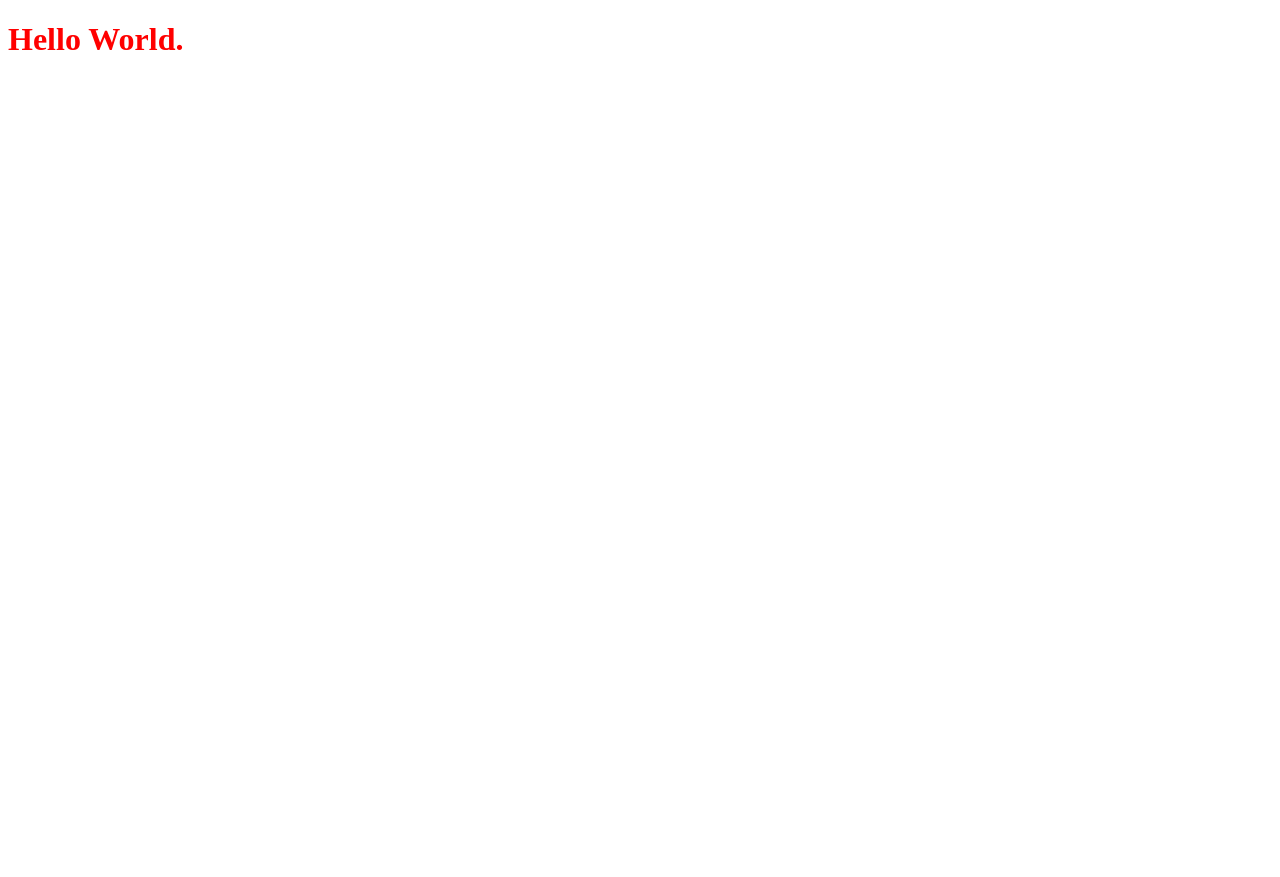
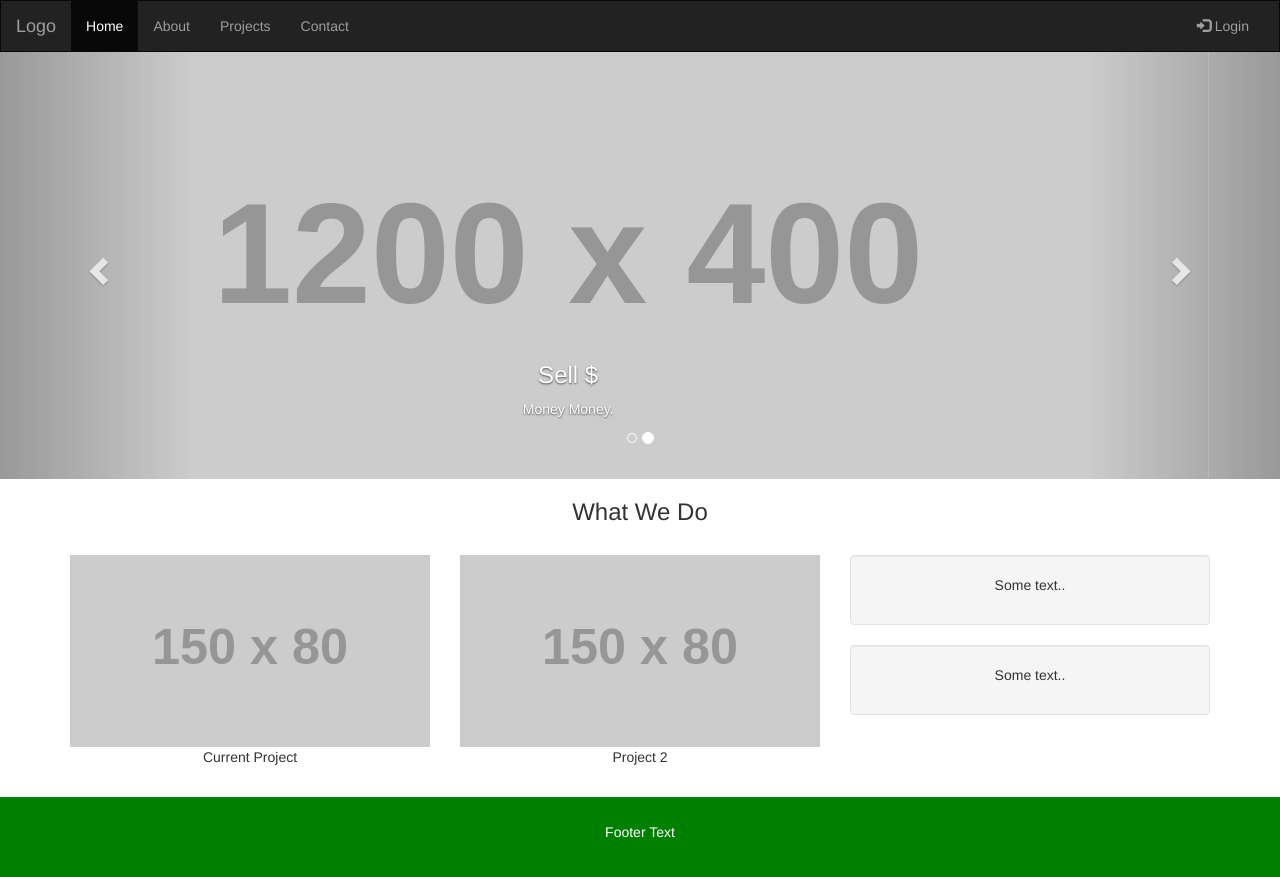
Before and after one commit to Connorhoy/team13, a plain HTML site: page index.html in a window 1280 px wide. Before the commit the page ends 800 px from the top, so only its background shows below. Drawn offline with nearby package versions, Linux system fonts and the light colour scheme; placeholder pictures from the web are drawn by us.

Commit message:
Adding basic foundational data. Added Bootstrap.

```diff
--- a/assets/styles/styles.css
+++ b/assets/styles/styles.css
@@ -1,3 +1,25 @@
-h1 {
-  color: red;
+/* Remove the navbar's default margin-bottom and rounded borders */
+  .navbar {
+    margin-bottom: 0;
+    border-radius: 0;
+  }
+
+  /* Add a gray background color and some padding to the footer */
+  footer {
+    background-color: green;
+    color: white;
+    padding: 25px;
+  }
+
+.carousel-inner img {
+    width: 100%; /* Set width to 100% */
+    margin: auto;
+    min-height:200px;
 }
+
+/* Hide the carousel text when the screen is less than 600 pixels wide */
+@media (max-width: 600px) {
+  .carousel-caption {
+    display: none;
+  }
+};
--- a/index.html
+++ b/index.html
@@ -1,12 +1,102 @@
 <!DOCTYPE html>
 <html lang="en">
 <head>
-  <meta charset="UTF-8">
-  <meta name="viewport" content="width=device-width, initial-scale=1.0">
+  <title>Team XIII</title>
+  <meta charset="utf-8">
+  <meta name="viewport" content="width=device-width, initial-scale=1">
+  <link rel="stylesheet" href="https://maxcdn.bootstrapcdn.com/bootstrap/3.4.1/css/bootstrap.min.css">
   <link rel="stylesheet" href="assets/styles/styles.css">
-  <title>Team XIII</title>
+  <script src="https://ajax.googleapis.com/ajax/libs/jquery/3.5.1/jquery.min.js"></script>
+  <script src="https://maxcdn.bootstrapcdn.com/bootstrap/3.4.1/js/bootstrap.min.js"></script>
 </head>
 <body>
-  <h1>Hello World.</h1>
+
+<nav class="navbar navbar-inverse">
+  <div class="container-fluid">
+    <div class="navbar-header">
+      <button type="button" class="navbar-toggle" data-toggle="collapse" data-target="#myNavbar">
+        <span class="icon-bar"></span>
+        <span class="icon-bar"></span>
+        <span class="icon-bar"></span>
+      </button>
+      <a class="navbar-brand" href="#">Logo</a>
+    </div>
+    <div class="collapse navbar-collapse" id="myNavbar">
+      <ul class="nav navbar-nav">
+        <li class="active"><a href="#">Home</a></li>
+        <li><a href="#">About</a></li>
+        <li><a href="#">Projects</a></li>
+        <li><a href="#">Contact</a></li>
+      </ul>
+      <ul class="nav navbar-nav navbar-right">
+        <li><a href="#"><span class="glyphicon glyphicon-log-in"></span> Login</a></li>
+      </ul>
+    </div>
+  </div>
+</nav>
+
+<div id="myCarousel" class="carousel slide" data-ride="carousel">
+    <!-- Indicators -->
+    <ol class="carousel-indicators">
+      <li data-target="#myCarousel" data-slide-to="0" class="active"></li>
+      <li data-target="#myCarousel" data-slide-to="1"></li>
+    </ol>
+
+    <!-- Wrapper for slides -->
+    <div class="carousel-inner" role="listbox">
+      <div class="item active">
+        <img src="https://placehold.it/1200x400?text=IMAGE" alt="Image">
+        <div class="carousel-caption">
+          <h3>Sell $</h3>
+          <p>Money Money.</p>
+        </div>
+      </div>
+
+      <div class="item">
+        <img src="https://placehold.it/1200x400?text=Another Image Maybe" alt="Image">
+        <div class="carousel-caption">
+          <h3>More Sell $</h3>
+          <p>Lorem ipsum...</p>
+        </div>
+      </div>
+    </div>
+
+    <!-- Left and right controls -->
+    <a class="left carousel-control" href="#myCarousel" role="button" data-slide="prev">
+      <span class="glyphicon glyphicon-chevron-left" aria-hidden="true"></span>
+      <span class="sr-only">Previous</span>
+    </a>
+    <a class="right carousel-control" href="#myCarousel" role="button" data-slide="next">
+      <span class="glyphicon glyphicon-chevron-right" aria-hidden="true"></span>
+      <span class="sr-only">Next</span>
+    </a>
+</div>
+
+<div class="container text-center">
+  <h3>What We Do</h3><br>
+  <div class="row">
+    <div class="col-sm-4">
+      <img src="https://placehold.it/150x80?text=IMAGE" class="img-responsive" style="width:100%" alt="Image">
+      <p>Current Project</p>
+    </div>
+    <div class="col-sm-4">
+      <img src="https://placehold.it/150x80?text=IMAGE" class="img-responsive" style="width:100%" alt="Image">
+      <p>Project 2</p>
+    </div>
+    <div class="col-sm-4">
+      <div class="well">
+       <p>Some text..</p>
+      </div>
+      <div class="well">
+       <p>Some text..</p>
+      </div>
+    </div>
+  </div>
+</div><br>
+
+<footer class="container-fluid text-center">
+  <p>Footer Text</p>
+</footer>
+
 </body>
 </html>
```
Also changed, not shown: assets/images/headerbackdrop.png (added).
